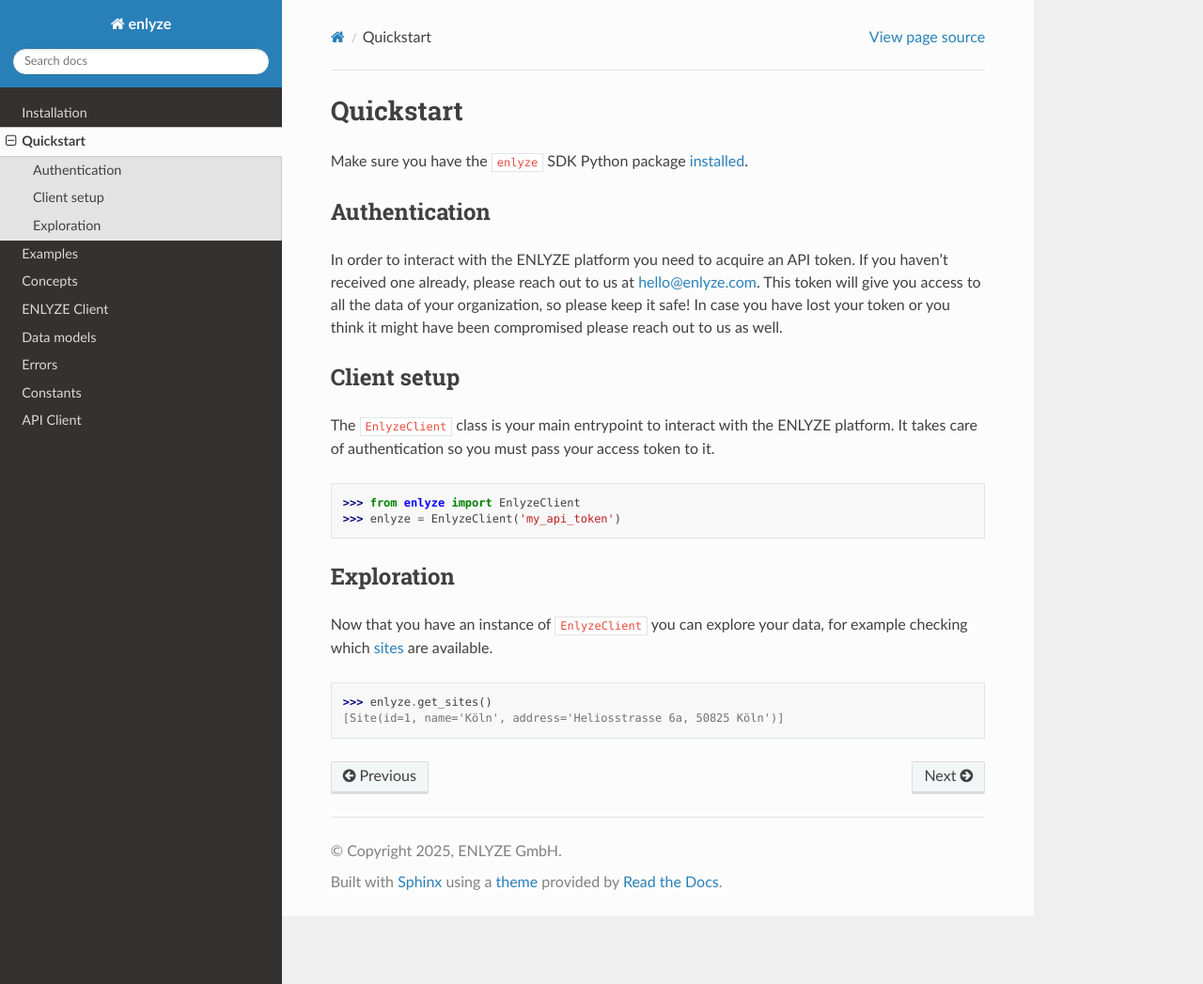
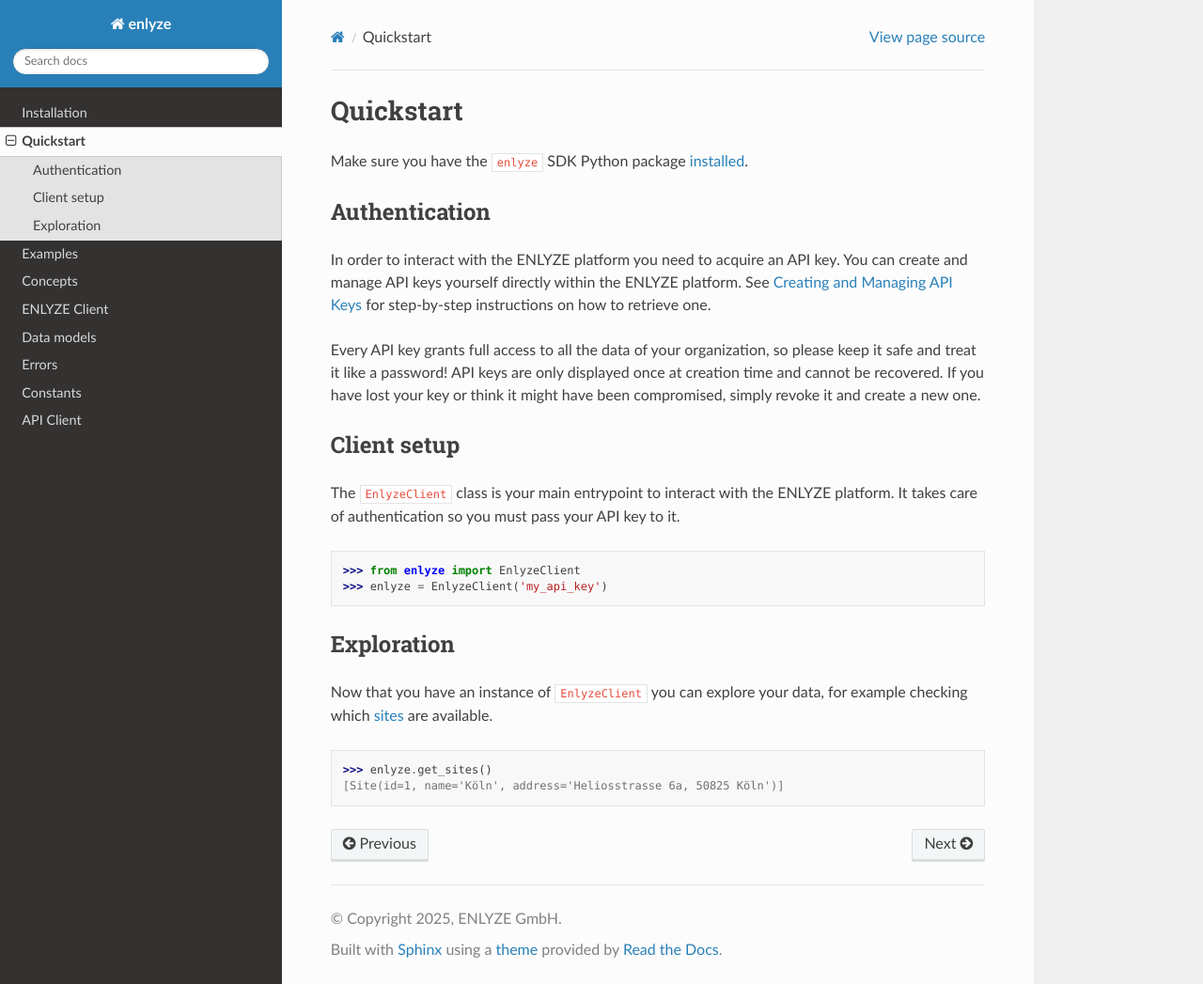
Before and after one commit to enlyze/enlyze-python, a Sphinx documentation site: the page built from docs/quickstart.rst, in a window 1280 px wide and 1047 px high. Shown: the whole window at 94% size. Built offline with Sphinx 7.4.7 and the Read the Docs theme 3.1.0, drawn with Linux system fonts in a browser that asks for light colours.

Commit message:
Update quickstart auth docs for self-serve API keys (#58)
## What

Updates the Authentication section of the quickstart docs to reflect
that API keys can now be created and managed self-serve within the
ENLYZE platform.

- Replaces the "reach out to us at hello@enlyze.com" flow with a link to
the [Creating and Managing API
Keys](https://docs.enlyze.com/en/administration/api-keys) documentation.
- Aligns terminology from "access token" to "API key" throughout
(including the client setup example).
- Keeps the safety guidance and updates the lost/compromised note to
reflect that keys are now self-revocable.

```diff
--- a/docs/conf.py
+++ b/docs/conf.py
@@ -50,6 +50,10 @@
 ]
 nitpick_ignore = [
     ("py:class", "ComputedFieldInfo"),
+    # Sphinx autodoc fully-qualifies the pandas.DataFrame return annotation to
+    # pandas.core.frame.DataFrame, which pandas does not publish in its
+    # intersphinx inventory (only the public pandas.DataFrame is documented).
+    ("py:class", "pandas.core.frame.DataFrame"),
 ]
 
 autodoc_default_options = {"exclude-members": "__weakref__, __init__, __new__"}
--- a/docs/quickstart.rst
+++ b/docs/quickstart.rst
@@ -6,22 +6,26 @@
 Authentication
 --------------
 
-In order to interact with the ENLYZE platform you need to acquire an API token. If you
-haven't received one already, please reach out to us at hello@enlyze.com. This token
-will give you access to all the data of your organization, so please keep it safe! In
-case you have lost your token or you think it might have been compromised please reach
-out to us as well.
+In order to interact with the ENLYZE platform you need to acquire an API key. You can
+create and manage API keys yourself directly within the ENLYZE platform. See
+`Creating and Managing API Keys <https://docs.enlyze.com/en/administration/api-keys>`_
+for step-by-step instructions on how to retrieve one.
+
+Every API key grants full access to all the data of your organization, so please
+keep it safe and treat it like a password! API keys are only displayed once at creation
+time and cannot be recovered. If you have lost your key or think it might have been
+compromised, simply revoke it and create a new one.
 
 Client setup
 ------------
 
 The ``EnlyzeClient`` class is your main entrypoint to interact with the ENLYZE platform.
-It takes care of authentication so you must pass your access token to it.
+It takes care of authentication so you must pass your API key to it.
 
 .. code-block:: pycon
 
     >>> from enlyze import EnlyzeClient
-    >>> enlyze = EnlyzeClient('my_api_token')
+    >>> enlyze = EnlyzeClient('my_api_key')
 
 Exploration
 -----------
--- a/pyproject.toml
+++ b/pyproject.toml
@@ -17,6 +17,7 @@
   "Programming Language :: Python :: 3.11",
   "Programming Language :: Python :: 3.12",
   "Programming Language :: Python :: 3.13",
+  "Programming Language :: Python :: 3.14",
 ]
 dynamic = [
   "version",
@@ -53,8 +54,8 @@
   "respx",
 ]
 
-[tool.setuptools.dynamic]
-version = { attr = "enlyze._version.VERSION" }
+[tool.setuptools]
+dynamic.version = { attr = "enlyze._version.VERSION" }
 
 [tool.isort]
 profile = "black"
```
Also changed, not shown: 3 other files.
